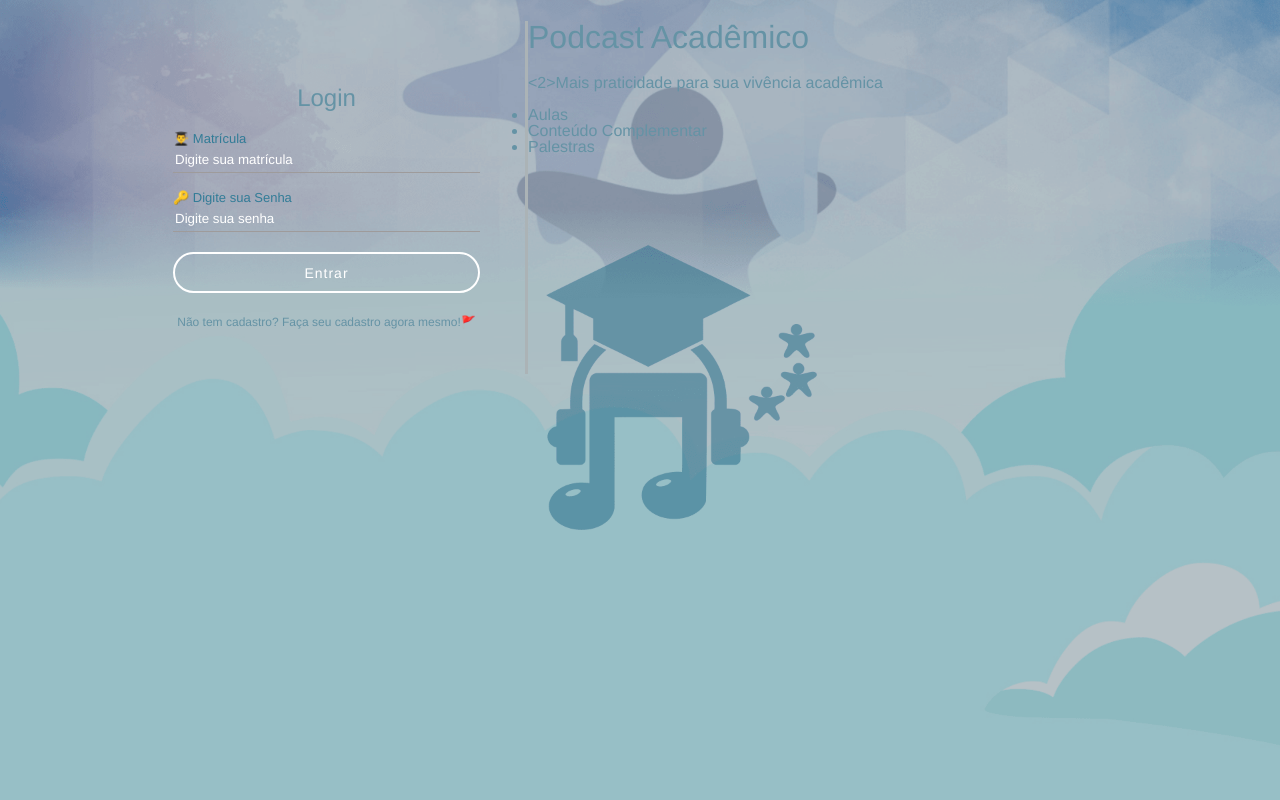
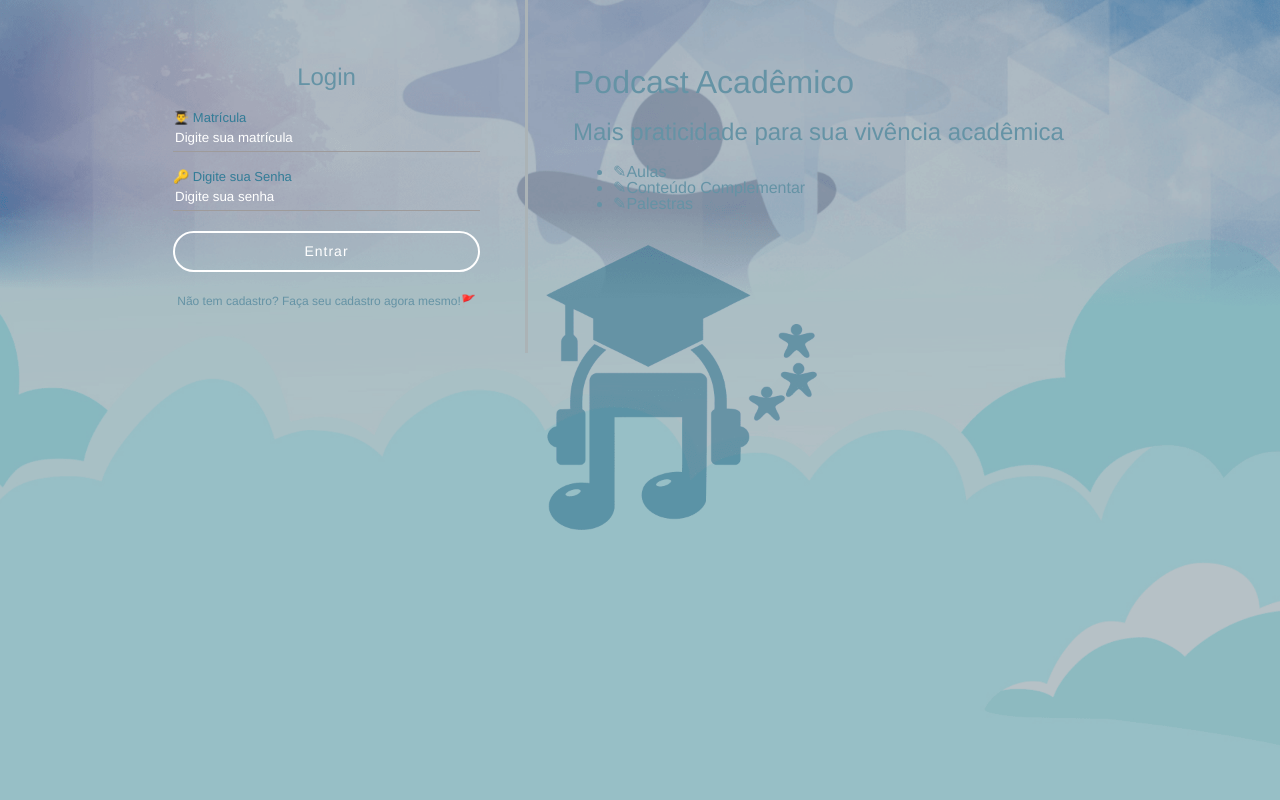
Before and after one commit to israeljoab/serplay, a PHP site: page /registro.php in a window 1280 px wide. Run offline with PHP 8.4, Linux system fonts and the light colour scheme.

Commit message:
Atualizações

```diff
--- a/assets/css/registro.css
+++ b/assets/css/registro.css
@@ -108,3 +108,28 @@ body {
 #formularioLogin {
 	display: none;
 }
+
+#textoLogin {
+    padding: 45px;
+    display: table-cell;
+}
+
+#textologin h1 {
+    color: rgb(29, 92, 134);
+    font-size: 50px;
+    font-weight: bold;
+}
+
+#textologin h2 {
+    margin: 35px 0;
+}
+
+#textologin ul {
+    padding: 0;
+}
+
+#textologin li {
+    font-size: 20px;
+    list-style-type: none;
+    padding: 5px;
+}
--- a/registro.php
+++ b/registro.php
@@ -130,11 +130,11 @@
 
             <div id="textoLogin">
                 <h1>Podcast Acadêmico</h1>
-                <2>Mais praticidade para sua vivência acadêmica</h2>
+                <h2>Mais praticidade para sua vivência acadêmica</h2>
                 <ul>
-                    <li>Aulas</li>
-                    <li>Conteúdo Complementar</li>
-                    <li>Palestras</li>
+                    <li>✎Aulas</li>
+                    <li>✎Conteúdo Complementar</li>
+                    <li>✎Palestras</li>
                 </ul>
             </div>
         </div>
```
